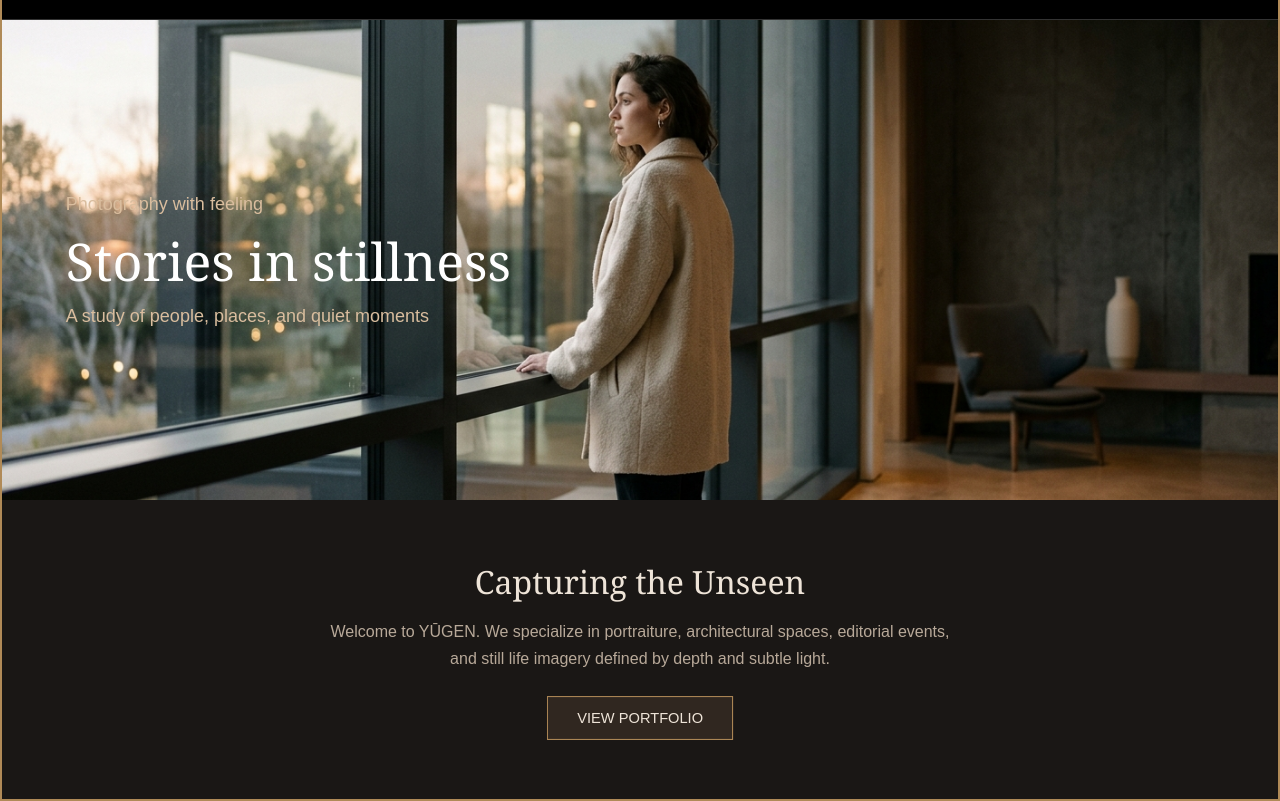
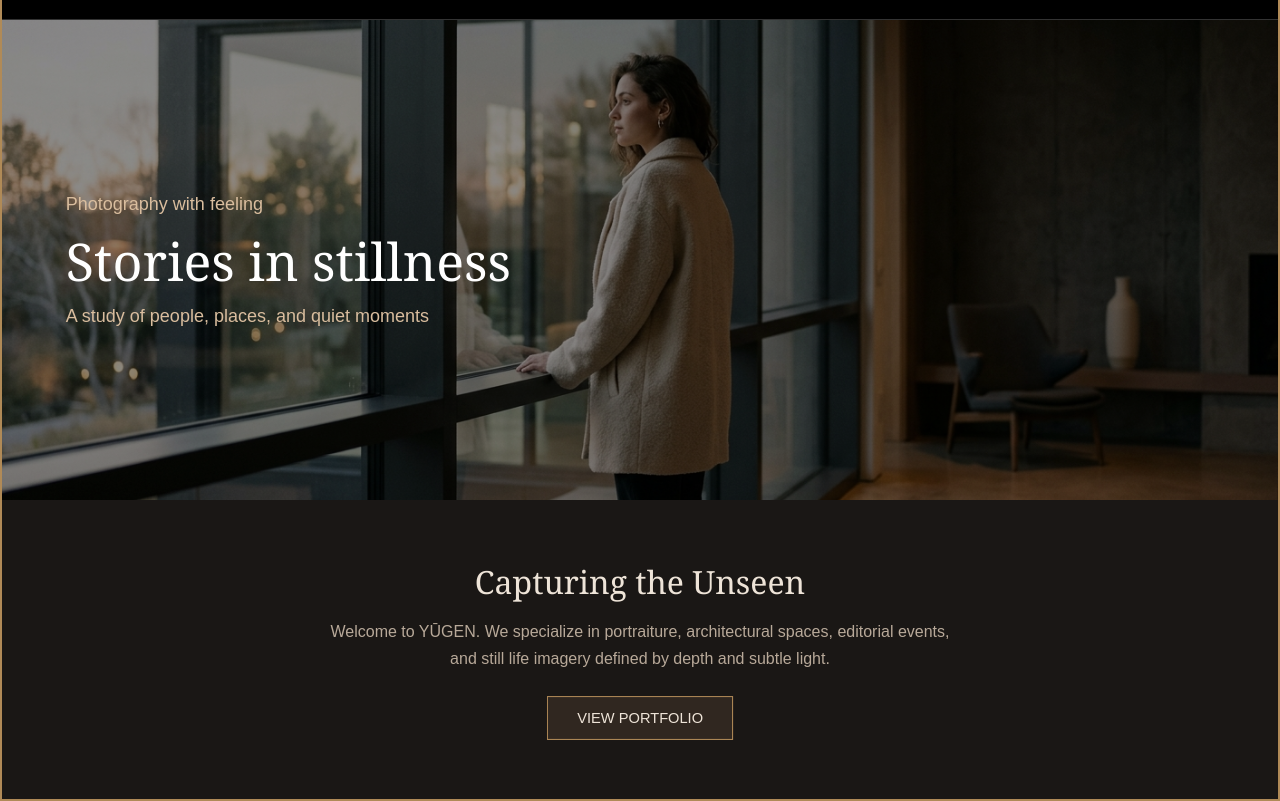
Before and after one commit to duasehar525394-sudo/YUGEN-Photography-Visual-Stories, a plain HTML site: page index.html in a window 1280 px wide. Shown: the part 77-878 px from the top of the page. Drawn offline with Linux system fonts and the light colour scheme.

Commit message:
Improve homepage hero text contrast
Co-authored-by: Copilot <223556219+Copilot@users.noreply.github.com>

```diff
--- a/index.html
+++ b/index.html
@@ -79,6 +79,7 @@
             width: 100%;
             height: 480px;
             object-fit: cover;
+            filter: brightness(55%);
         }
 
         .welcome-text {
```
